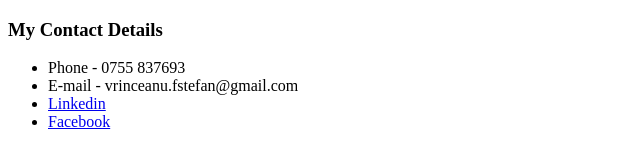
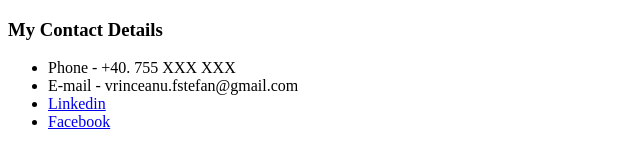
Before and after one commit to svrinceanu/cv, a plain HTML site: page Contact.html in a window 1280 px wide. Shown: the full height of the page, 0-640 px from the left. Drawn offline with Linux system fonts and the light colour scheme.

Commit message:
Update Contact.html

```diff
--- a/Contact.html
+++ b/Contact.html
@@ -7,7 +7,7 @@
   <body>
     <h3>My Contact Details</h3>
 <ul>
-  <li>Phone - 0755 837693</li>
+  <li>Phone - +40. 755 XXX XXX</li>
   <li>E-mail - vrinceanu.fstefan@gmail.com</li>
     <li><a href="https://www.linkedin.com/in/vrinceanu-stefan-flavius/">Linkedin</a></li>
       <li><a href="https://www.facebook.com/Steffzord">Facebook</a></li>
```
